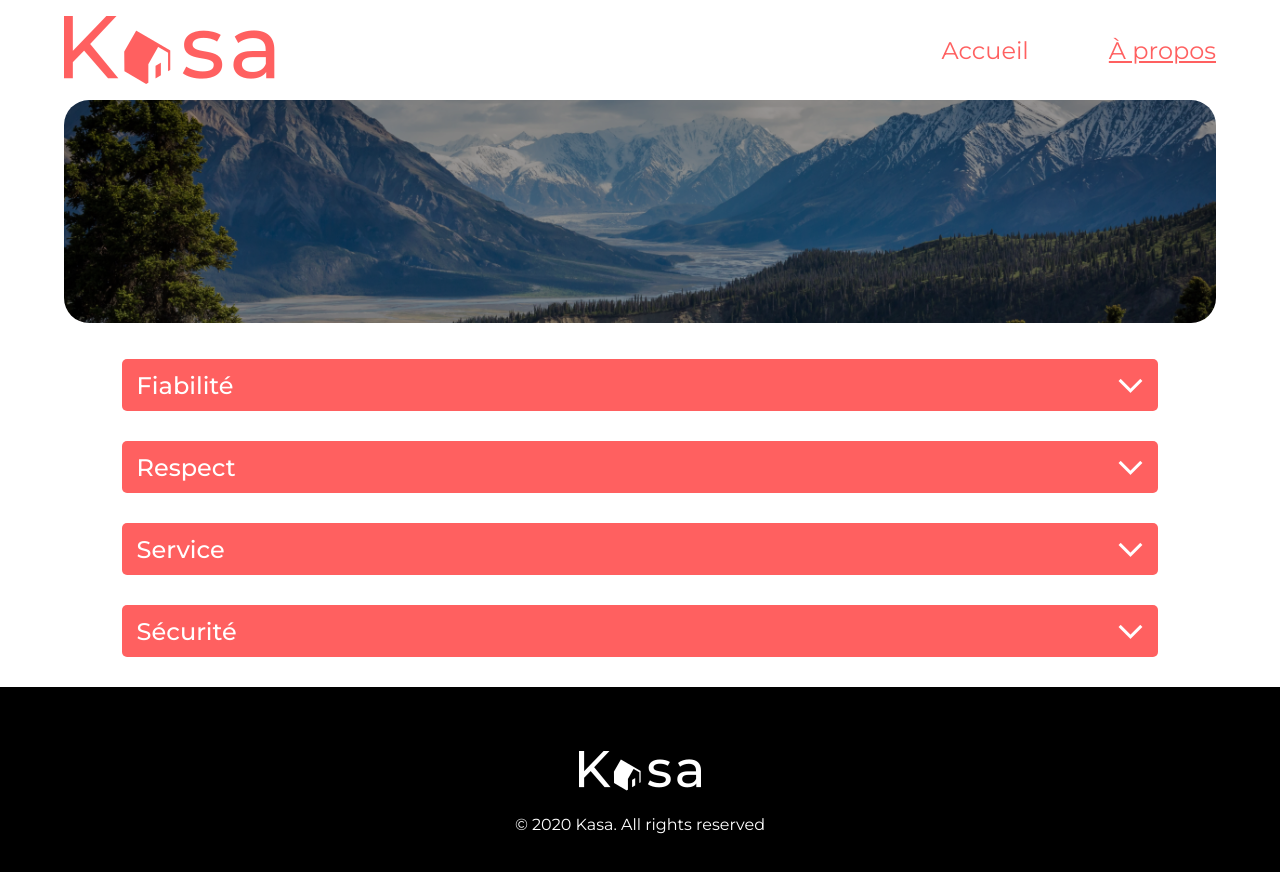
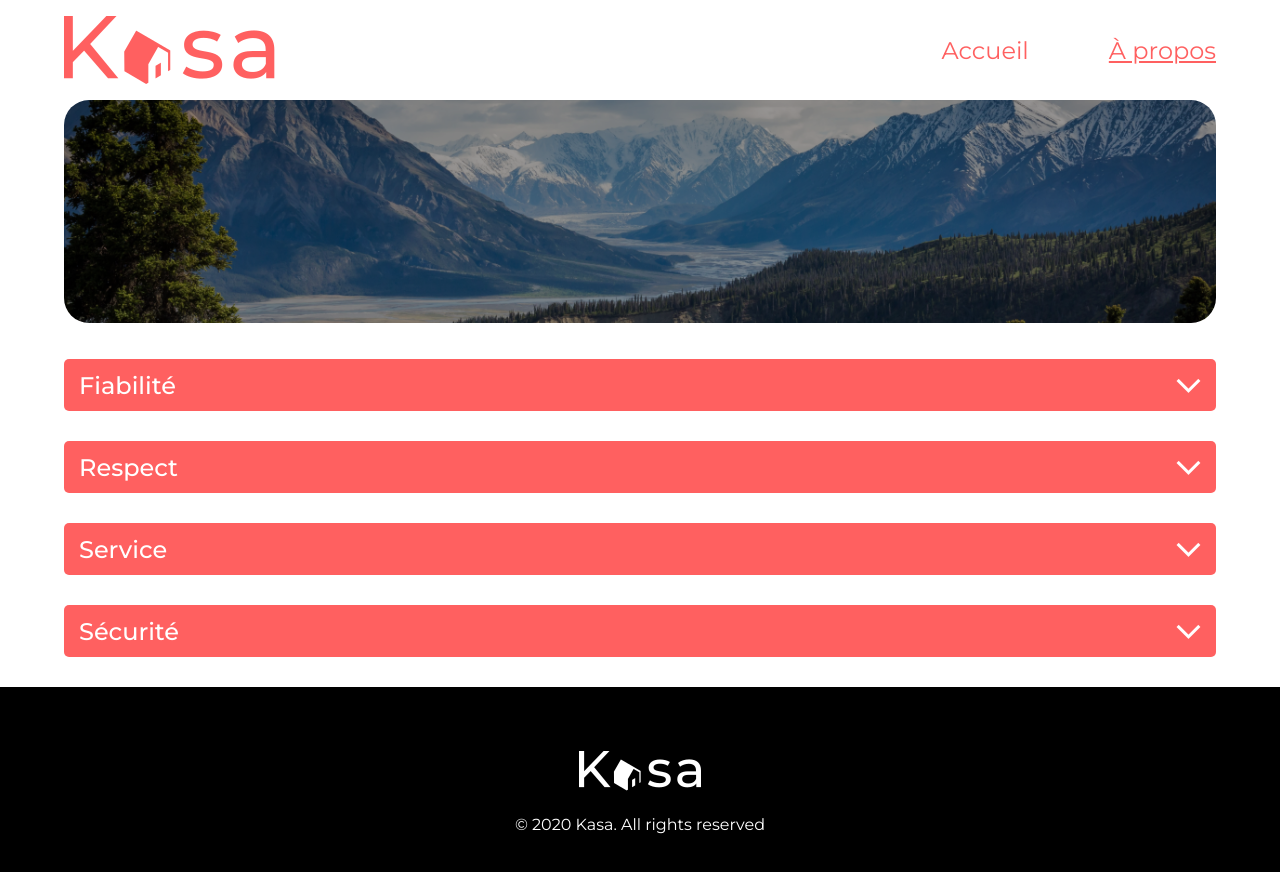
Before and after one commit to FlorianMartinCode/Kasa, a React (Create React App) app: page /about in a window 1280 px wide. Shown: the top 872 px of the page. Built offline with nearby package versions, Linux system fonts and the light colour scheme; a web font is replaced by a local one.

Commit message:
modification dropdown

```diff
--- a/src/components/Main/DropDown/dropdown.jsx
+++ b/src/components/Main/DropDown/dropdown.jsx
@@ -2,74 +2,20 @@
 import expandArrowImg from '../../../assets/expand_down.png';
 import expandUpImg from '../../../assets/expand_up.png';
 
-function Dropdown() {
-  const [showFiabilite, setShowFiabilite] = useState(false);
-  const [showRespect, setShowRespect] = useState(false);
-  const [showService, setShowService] = useState(false);
-  const [showSecurite, setShowSecurite] = useState(false);
+function Dropdown({ titre, description }) {
+  const [activeDropdown, setActiveDropdown] = useState(false);
 
-  const handleFiabiliteClick = () => {
-    setShowFiabilite(!showFiabilite);
-  };
-
-  const handleRespectClick = () => {
-    setShowRespect(!showRespect);
-  };
-
-  const handleServiceClick = () => {
-    setShowService(!showService);
-  };
-
-  const handleSecuriteClick = () => {
-    setShowSecurite(!showSecurite);
+  const handleDropdownClick = () => {
+    setActiveDropdown(!activeDropdown);
   };
 
   return (
-    <div className='dropdown-container'>
-      <div className='dropdown'>
-        <div className='label-container' onClick={handleFiabiliteClick}>
-          <label>Fiabilité</label>
-          <img src={showFiabilite ? expandUpImg : expandArrowImg} alt="Expand Icon" />
-        </div>
-        {showFiabilite && (
-          <p>Les annonces postées sur Kasa garantissent une fiabilité totale.
-          Les photos sont conformes aux logements, et toutes les informations sont régulièrement vérifiées par nos équipes.</p>
-        )}
+    <div className={`dropdown ${activeDropdown ? 'open' : ''}`}>
+      <div className='label-container' onClick={handleDropdownClick}>
+        <label>{titre}</label>
+        <img src={activeDropdown ? expandUpImg : expandArrowImg} alt="Expand Icon" />
       </div>
-
-      <div className='dropdown'>
-        <div className='label-container' onClick={handleRespectClick}>
-          <label>Respect</label>
-          <img src={showRespect ? expandUpImg : expandArrowImg} alt="Expand Icon" />
-        </div>
-        {showRespect && (
-          <p>La bienveillance fait partie des valeurs fondatrices de Kasa.
-          Tout comportement discriminatoire ou de perturbation du voisinage entraînera une exclusion de notre plateforme.</p>
-        )}
-      </div>
-
-      <div className='dropdown'>
-        <div className='label-container' onClick={handleServiceClick}>
-          <label>Service</label>
-          <img src={showService ? expandUpImg : expandArrowImg} alt="Expand Icon" />
-        </div>
-        {showService && (
-          <p>La bienveillance fait partie des valeurs fondatrices de Kasa.
-          Tout comportement discriminatoire ou de perturbation du voisinage entraînera une exclusion de notre plateforme.</p>
-        )}
-      </div>
-
-      <div className='dropdown'>
-        <div className='label-container' onClick={handleSecuriteClick}>
-          <label>Sécurité</label>
-          <img src={showSecurite ? expandUpImg : expandArrowImg} alt="Expand Icon" />
-        </div>
-        {showSecurite && (
-          <p>La sécutité est la priorité de Kasa.
-          Aussi bien pour nos hôtes que pour les voyageurs, chaque logement correspond aux critères de sécurité établis par nos services. En laissant une note aussi bien à l'hôte qu'au locataire, cela permet à nos équipes de vérifier que les standards sont bien respectés.
-          Nous organisons également des ateliers sur la sécurité domestique pour nos hôtes.</p>
-        )}
-      </div>
+      {activeDropdown && <div className="description-dropdown">{description}</div>}
     </div>
   );
 }
--- a/src/components/Main/DropDown/dropdown.scss
+++ b/src/components/Main/DropDown/dropdown.scss
@@ -1,7 +1,4 @@
-.dropdown-container {
-    margin: 0 5%;
-
-    .dropdown {
+.dropdown {
         min-height: 52px;
         height: auto;
         display: flex;
@@ -21,9 +18,14 @@
             background-color: #FF6060;
             border-radius: 5px;
             justify-content: space-between;
+            cursor: pointer;
+
+            label {
+                cursor: pointer;
+            }
         }
 
-        p {
+        .description-dropdown {
             background-color: #F6F6F6;
             // background-color: blue;
             margin: 0;
@@ -32,7 +34,6 @@
             // margin-top: -3px;
         }
     }
-}
 
 @media screen and (max-width: 1000px){
 
--- a/src/components/Main/Slide/slide.jsx
+++ b/src/components/Main/Slide/slide.jsx
@@ -1,15 +1,16 @@
 import React, { useState } from 'react';
 import chevronLeft from "../../../assets/forward_left.png"
 import chevronRight from "../../../assets/forward_right.png"
+
 
 const Slide = ({dataLocation}) => {
 
     const [currentIndex, setCurrentIndex] = useState(0)
     const nbPictures = dataLocation.pictures.length
 
-    const isManyPictures = nbPictures > 1
+    const picturesSlide = nbPictures > 1
 
-    const goToPrevious = () => {
+    const goToBack = () => {
         const isFirstIndex = currentIndex === 0;
         const newIndex = isFirstIndex ? nbPictures - 1 : currentIndex - 1
         setCurrentIndex(newIndex)
@@ -26,8 +27,8 @@
             <figure className='slide-location'>
                 <img  src={dataLocation.pictures[currentIndex]} alt={dataLocation.title} />
             </figure>
-            {isManyPictures ? <button className='btn btn-left' onClick={goToPrevious}><img src={chevronLeft} alt="" /></button> : null}
-            {isManyPictures ? <button className='btn btn-right' onClick={goToNext}><img src={chevronRight} alt="" /></button> : null}
+            {picturesSlide ? <button className='btn btn-left' onClick={goToBack}><img src={chevronLeft} alt="" /></button> : null}
+            {picturesSlide ? <button className='btn btn-right' onClick={goToNext}><img src={chevronRight} alt="" /></button> : null}
         </div>
     );
 };
--- a/src/pages/About/about.jsx
+++ b/src/pages/About/about.jsx
@@ -10,7 +10,10 @@
         imageSrc={image2}
         showText={false}
       />
-      <Dropdown />
+      <Dropdown titre="Fiabilité" description="Les annonces postées sur Kasa garantissent une fiabilité totale. Les photos sont conformes aux logements, et toutes les informations sont régulièrement vérifiées  par nos équipes." />
+      <Dropdown titre="Respect" description="La bienveillance fait partie des valeurs fondatrices de Kasa. Tout comportement discriminatoire ou de perturbation du voisinage entraînera une exclusion de notre plateforme." />
+      <Dropdown titre="Service" description="La bienveillance fait partie des valeurs fondatrices de Kasa. Tout comportement discriminatoire ou de perturbation du voisinage entraînera une exclusion de notre plateforme." />
+      <Dropdown titre="Sécurité" description="La sécurité est la priorité de Kasa. Aussi bien pour nos hôtes que pour les voyageurs, chaque logement correspond aux critères de sécurité établis par nos services. En laissant une note aussi bien à l'hôte qu'au locataire, cela permet à nos équipes de vérifier que les standards sont bien respectés. Nous organisons également des ateliers sur la sécurité domestique pour nos hôtes." />
     </div>
   );
 }
--- a/src/pages/Location/location.jsx
+++ b/src/pages/Location/location.jsx
@@ -2,19 +2,16 @@
 import { useParams } from 'react-router-dom';
 import Slide from '../../components/Main/Slide/slide';
 import locationDatas from '../../Data/logements.json';
+import Error from '../Error/Error'
 
 const Location = () => {
     const { id } = useParams();
 
-    // Filtrer les données pour obtenir le logement spécifique
     const dataLocation = locationDatas.find((location) => location.id === id);
-
-    // Vérifier si le logement existe
     if (!dataLocation) {
-        return <div>Logement introuvable</div>;
+        return (<Error />)
     }
 
-    // Afficher le détail du logement
     return (
         <div>
             <Slide dataLocation={dataLocation} />
--- a/src/style.css
+++ b/src/style.css
@@ -125,10 +125,7 @@
     text-align: start;
   }
 }
-.dropdown-container {
-  margin: 0 5%;
-}
-.dropdown-container .dropdown {
+.dropdown {
   min-height: 52px;
   height: auto;
   display: flex;
@@ -136,7 +133,7 @@
   justify-content: center;
   margin: 30px 5%;
 }
-.dropdown-container .dropdown .label-container {
+.dropdown .label-container {
   color: #fff;
   font-size: 24px;
   font-weight: 500;
@@ -147,8 +144,12 @@
   background-color: #FF6060;
   border-radius: 5px;
   justify-content: space-between;
+  cursor: pointer;
 }
-.dropdown-container .dropdown p {
+.dropdown .label-container label {
+  cursor: pointer;
+}
+.dropdown .description-dropdown {
   background-color: #F6F6F6;
   margin: 0;
   padding: 15px;
```
Also changed, not shown: src/Router.jsx (line endings or trailing spaces), 1 other file (tests, documents, lock files or other folders).
